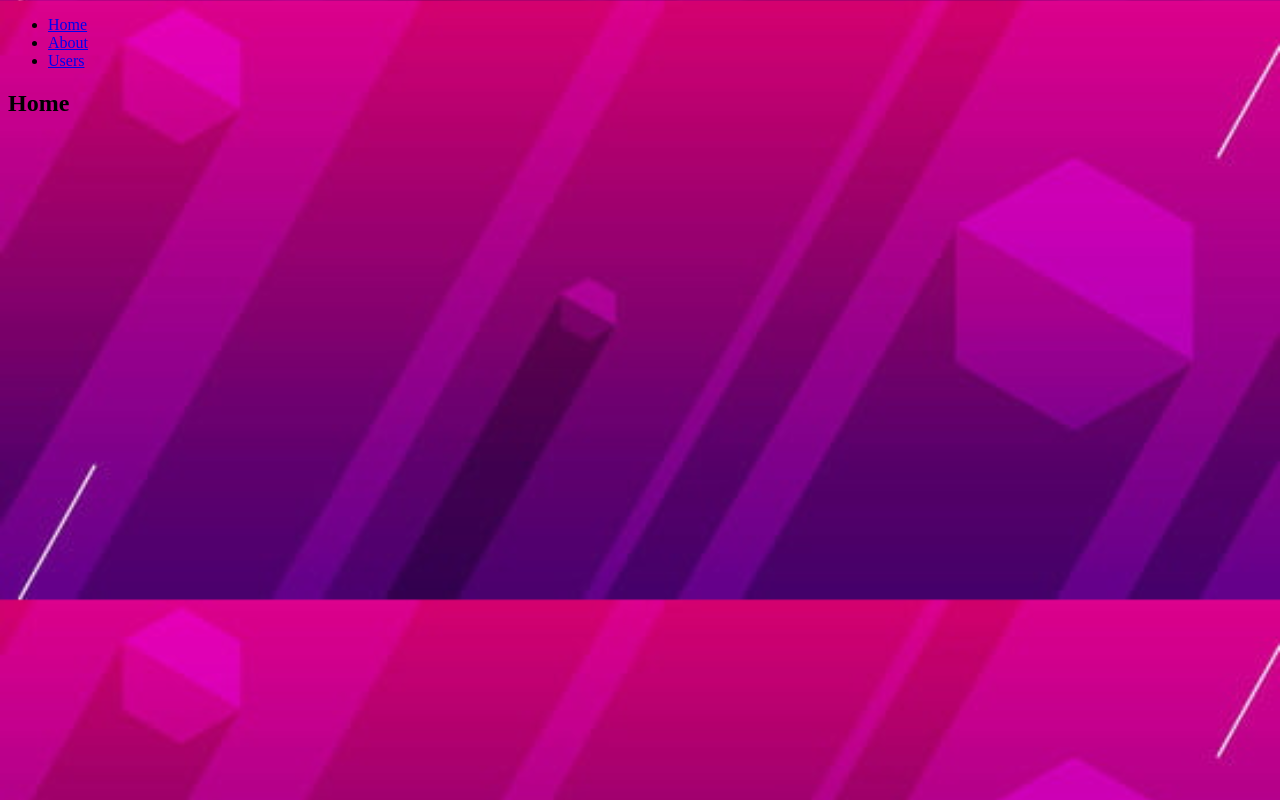
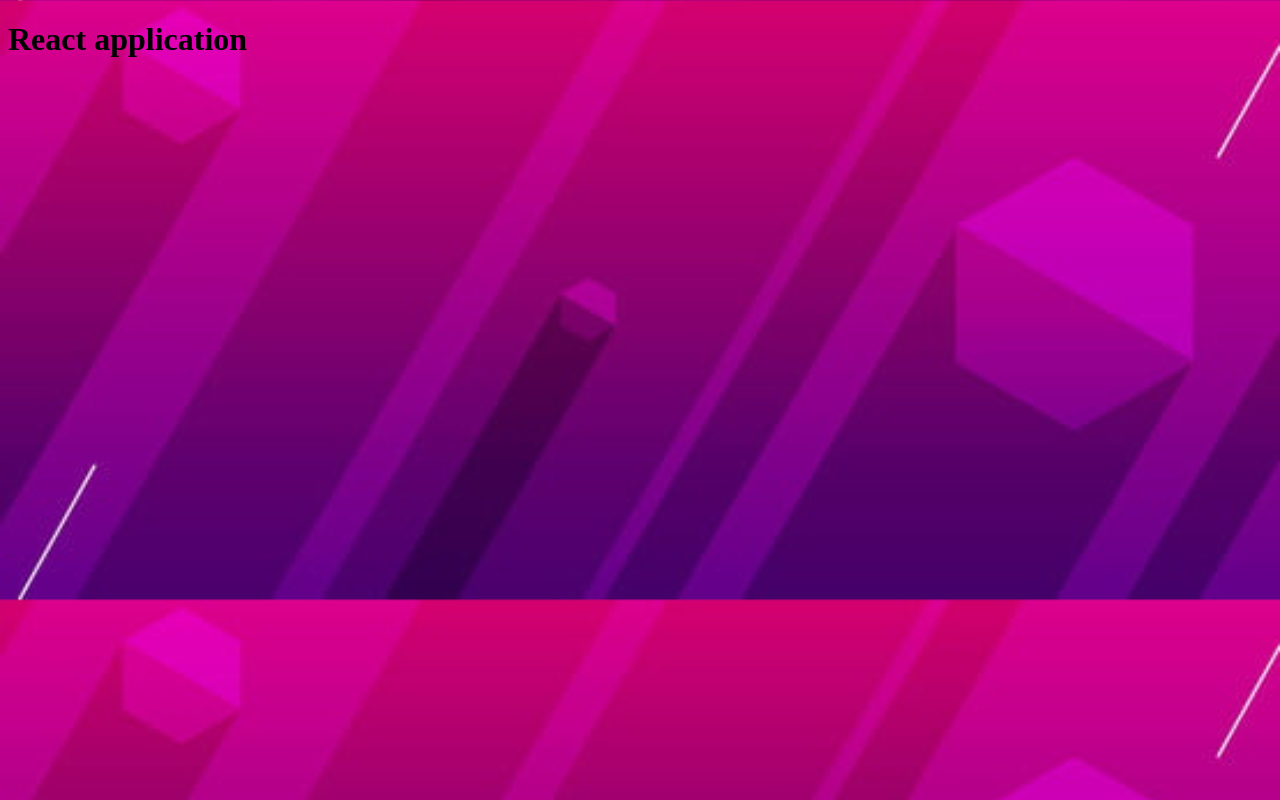
Before and after one commit to code1511/YourBeat, a React (Create React App) app in the folder music/: page / in a window 1280 px wide. Built offline with nearby package versions, Linux system fonts and the light colour scheme.

Commit message:
update app.js

```diff
--- a/music/src/App.js
+++ b/music/src/App.js
@@ -1,58 +1,9 @@
 import React from "react";
-import {
-  BrowserRouter as Router,
-  Switch,
-  Route,
-  Link
-} from "react-router-dom";
-import Log from'./body/Log';
-// import Header from './Header';
 
 
 function App() {
   return (
-   <Router>
-     <div>
-     <nav>
-          <ul>
-            <li>
-              <Link to="/">Home</Link>
-            </li>
-            <li>
-              <Link to="/about">About</Link>
-            </li>
-            <li>
-              <Link to="/users">Users</Link>
-            </li>
-          </ul>
-        </nav>
-        <Switch>
-          <Route path="/about">
-            <About />
-          </Route>
-          <Route path="/users">
-            <Users />
-          </Route>
-          <Route path="/">
-            <Home />
-          </Route>
-          <Route path="/login">
-            <Log/>
-          </Route>
-        </Switch>
-      </div>
-   </Router>
+ <h1>React application</h1>
   );
 }
-function Home() {
-  return <h2>Home</h2>;
-}
-
-function About() {
-  return <h2>About</h2>;
-}
-
-function Users() {
-  return <h2>Users</h2>;
-}
 export default App;
```
